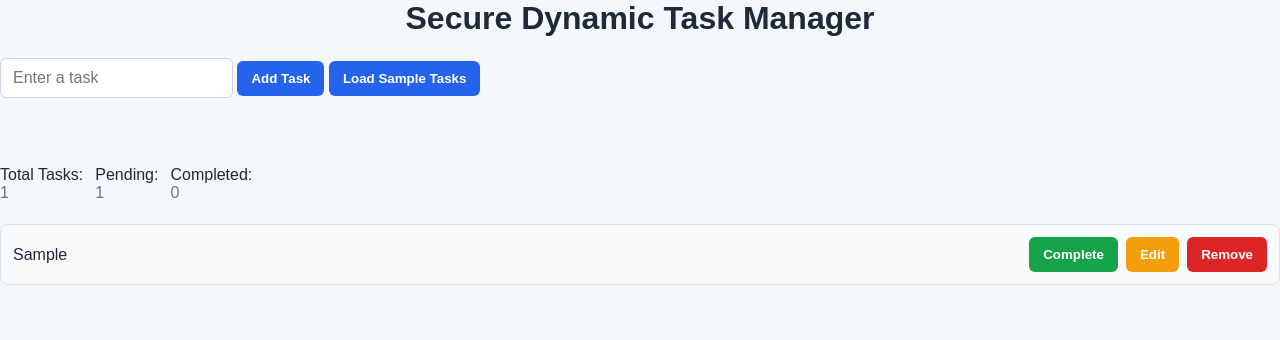
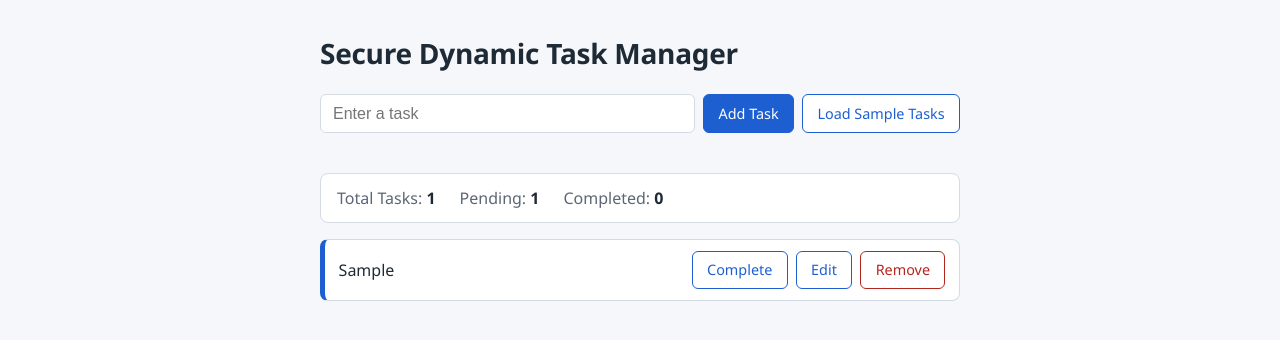
Before and after one commit to rumimiru/SecureDynamicTaskManager, a plain HTML site: page index.html in a window 1280 px wide. Both pictures are taken after typing "Sample" into the empty fields and a click on the button "Add Task". Drawn offline with Linux system fonts and the light colour scheme.

Commit message:
Update style.css

```diff
--- a/css/style.css
+++ b/css/style.css
@@ -1,154 +1,143 @@
-* {
-    box-sizing: border-box;
+:root {
+  --ink: #1f2a37;
+  --muted: #5b6776;
+  --paper: #f5f7fa;
+  --card: #ffffff;
+  --line: #d5dbe3;
+  --accent: #1d5fd1;
+  --done: #2f7d4f;
+  --danger: #b3261e;
 }
 
+* { box-sizing: border-box; }
+
 body {
-    margin: 0;
-    min-height: 100vh;
-    font-family: Arial, sans-serif;
-    background: #f4f7fb;
-    color: #1f2937;
+  margin: 0;
+  padding: 2rem 1rem;
+  background: var(--paper);
+  color: var(--ink);
+  font-family: "Segoe UI", system-ui, -apple-system, sans-serif;
+  line-height: 1.5;
 }
 
-.container {
-    width: min(900px, 92%);
-    margin: 40px auto;
-    padding: 28px;
-    background: #ffffff;
-    border-radius: 12px;
-    box-shadow: 0 8px 24px rgba(0, 0, 0, 0.08);
+.app {
+  max-width: 640px;
+  margin: 0 auto;
 }
 
 h1 {
-    margin-top: 0;
-    text-align: center;
+  margin: 0 0 1.25rem;
+  font-size: 1.75rem;
+  letter-spacing: -0.01em;
 }
 
-.task-controls {
-    margin-bottom: 24px;
-}
-
-.task-controls label {
-    display: block;
-    margin-bottom: 8px;
-    font-weight: 600;
-}
-
-.input-row {
-    display: flex;
-    gap: 8px;
-    flex-wrap: wrap;
+.add-form {
+  display: flex;
+  flex-wrap: wrap;
+  gap: 0.5rem;
 }
 
 #taskInput {
-    flex: 1 1 250px;
-    min-width: 0;
-    padding: 10px 12px;
-    border: 1px solid #cbd5e1;
-    border-radius: 6px;
-    font-size: 1rem;
+  flex: 1 1 220px;
+  padding: 0.6rem 0.75rem;
+  font-size: 1rem;
+  border: 1px solid var(--line);
+  border-radius: 6px;
+  background: var(--card);
 }
 
 button {
-    padding: 10px 14px;
-    border: 0;
-    border-radius: 6px;
-    cursor: pointer;
-    font-weight: 600;
+  padding: 0.55rem 0.9rem;
+  font-size: 0.9rem;
+  font-family: inherit;
+  color: #fff;
+  background: var(--accent);
+  border: 1px solid var(--accent);
+  border-radius: 6px;
+  cursor: pointer;
 }
 
-#addTaskBtn,
-#loadSamplesBtn {
-    background: #2563eb;
-    color: #ffffff;
+button:hover { filter: brightness(1.1); }
+
+button.secondary,
+.complete-btn,
+.edit-btn {
+  color: var(--accent);
+  background: var(--card);
 }
 
-button:hover {
-    opacity: 0.88;
+.remove-btn {
+  color: var(--danger);
+  background: var(--card);
+  border-color: var(--danger);
+}
+
+:focus-visible {
+  outline: 3px solid #f2b705;
+  outline-offset: 2px;
 }
 
 .message {
-    min-height: 20px;
-    margin: 8px 0 0;
-    color: #b91c1c;
+  min-height: 1.5rem;
+  margin: 0.5rem 0;
+  color: var(--danger);
+  font-weight: 600;
 }
 
+.summary {
+  display: flex;
+  gap: 1.5rem;
+  margin: 0.5rem 0 1rem;
+  padding: 0.75rem 1rem;
+  background: var(--card);
+  border: 1px solid var(--line);
+  border-radius: 8px;
+}
+
+.summary p { margin: 0; color: var(--muted); }
+.summary span { color: var(--ink); font-weight: 700; }
+
 #taskList {
-    list-style: none;
-    padding: 0;
-    margin: 0;
+  margin: 0;
+  padding: 0;
+  list-style: none;
 }
 
 .task-item {
-    display: flex;
-    align-items: center;
-    gap: 8px;
-    flex-wrap: wrap;
-    padding: 12px;
-    margin-bottom: 10px;
-    border: 1px solid #dbe3ed;
-    border-radius: 8px;
-    background: #f8fafc;
+  display: flex;
+  align-items: center;
+  flex-wrap: wrap;
+  gap: 0.5rem;
+  margin-bottom: 0.5rem;
+  padding: 0.65rem 0.85rem;
+  background: var(--card);
+  border: 1px solid var(--line);
+  border-left: 5px solid var(--accent);
+  border-radius: 8px;
+}
+
+.task-item.completed {
+  border-left-color: var(--done);
 }
 
 .task-text {
-    flex: 1 1 250px;
-    overflow-wrap: anywhere;
+  flex: 1 1 200px;
+  overflow-wrap: anywhere;
 }
 
 .task-item.completed .task-text {
-    text-decoration: line-through;
-    opacity: 0.6;
-}
-
-.complete-btn {
-    background: #16a34a;
-    color: #ffffff;
-}
-
-.edit-btn {
-    background: #f59e0b;
-    color: #ffffff;
-}
-
-.remove-btn {
-    background: #dc2626;
-    color: #ffffff;
+  color: var(--muted);
+  text-decoration: line-through;
 }
 
 .edit-input {
-    flex: 1 1 250px;
-    padding: 9px 10px;
-    border: 1px solid #94a3b8;
-    border-radius: 6px;
-    font-size: 1rem;
+  flex: 1 1 200px;
+  padding: 0.4rem 0.6rem;
+  font-size: 1rem;
+  border: 1px solid var(--accent);
+  border-radius: 6px;
 }
 
-.summary {
-    display: flex;
-    gap: 12px;
-    margin-top: 24px;
+@media (max-width: 480px) {
+  .summary { flex-direction: column; gap: 0.25rem; }
 }
-
-.summary > div {
-    flex: 1;
-    padding: 14px;
-    text-align: center;
-    border: 1px solid #dbe3ed;
-    border-radius: 8px;
-    background: #f8fafc;
-}
-
-.summary span,
-.summary strong {
-    display: block;
-}
-
-.summary span {
-    margin-bottom: 6px;
-    color: #64748b;
-}
-
-.summary strong {
-    font-size: 1.4rem;
-}
```
